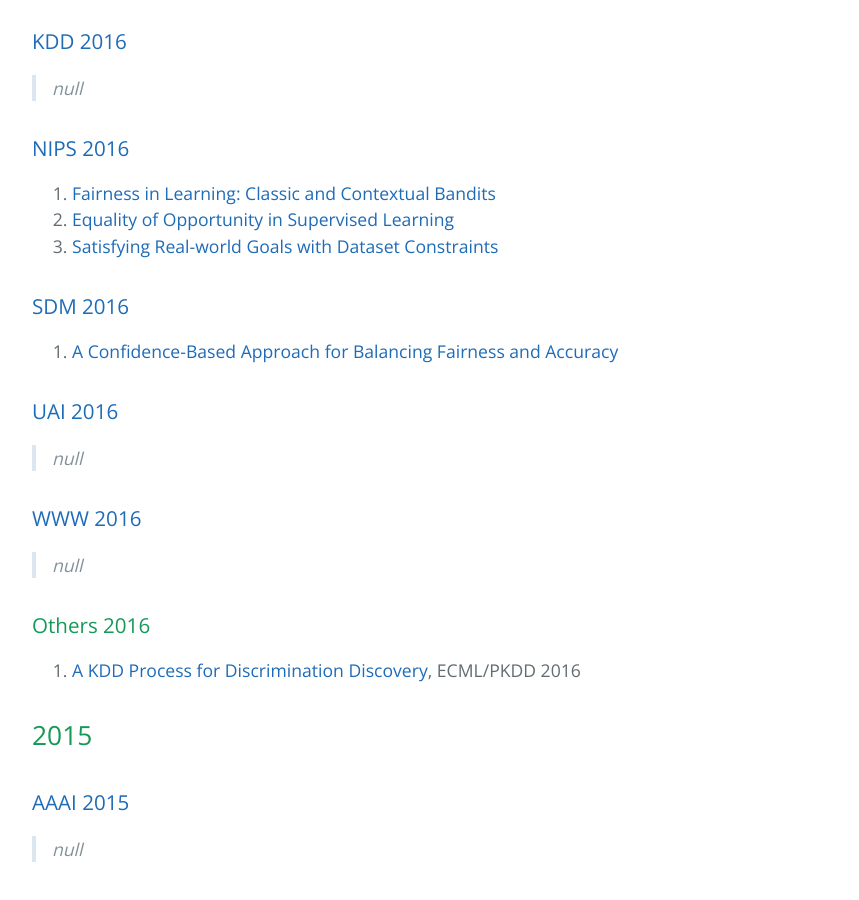
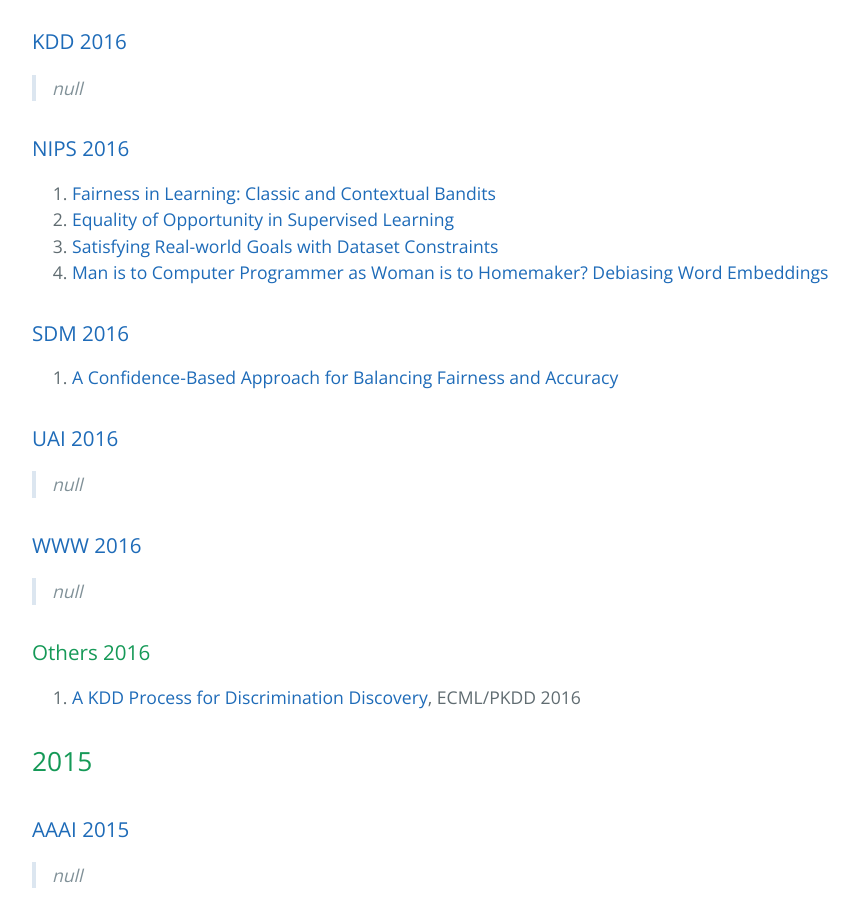
Before and after one commit to minakhan01/FairAI, a Jekyll site: the page built from conference.md, in a window 1280 px wide and 900 px high, scrolled down 10983 px. Shown: the whole window, without its empty margins (192-1051 px from the left). Built offline with Jekyll 4.4.1, drawn with Linux system fonts in a browser that asks for light colours; our own code applies the rules of GitHub Pages for plain Markdown files.

Commit message:
Add a missing paper from NIPS 2016

```diff
--- a/conference.md
+++ b/conference.md
@@ -386,6 +386,7 @@ layout: default
 1. [Fairness in Learning: Classic and Contextual Bandits](https://papers.nips.cc/paper/6355-fairness-in-learning-classic-and-contextual-bandits)
 2. [Equality of Opportunity in Supervised Learning](https://papers.nips.cc/paper/6374-equality-of-opportunity-in-supervised-learning)
 3. [Satisfying Real-world Goals with Dataset Constraints](http://papers.nips.cc/paper/6316-satisfying-real-world-goals-with-dataset-constraints)
+4. [Man is to Computer Programmer as Woman is to Homemaker? Debiasing Word Embeddings](https://papers.nips.cc/paper/6228-man-is-to-computer-programmer-as-woman-is-to-homemaker-debiasing-word-embeddings)
 
 ### [SDM 2016](https://dblp.uni-trier.de/db/conf/sdm/sdm2016.html)
 
```
